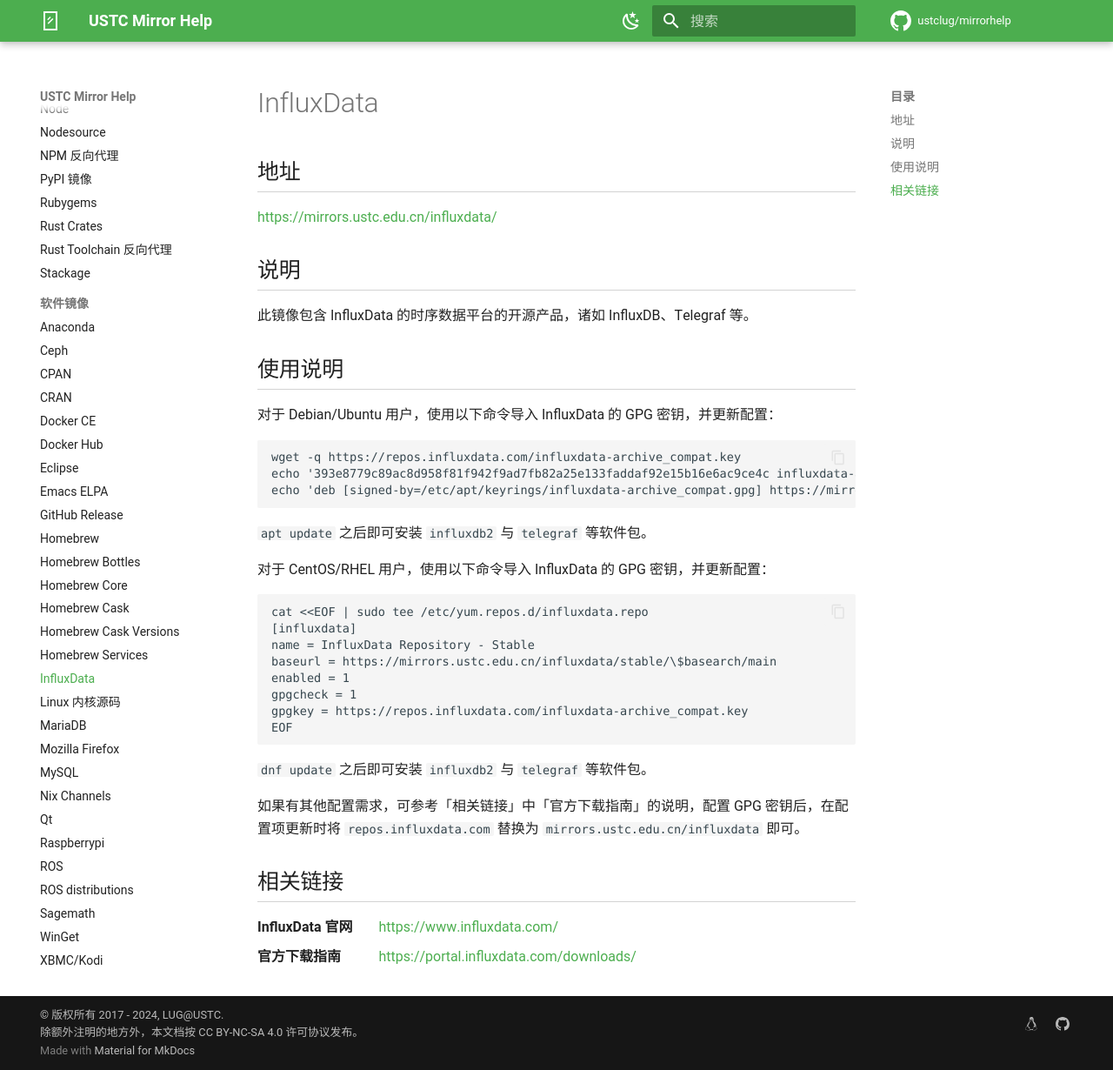
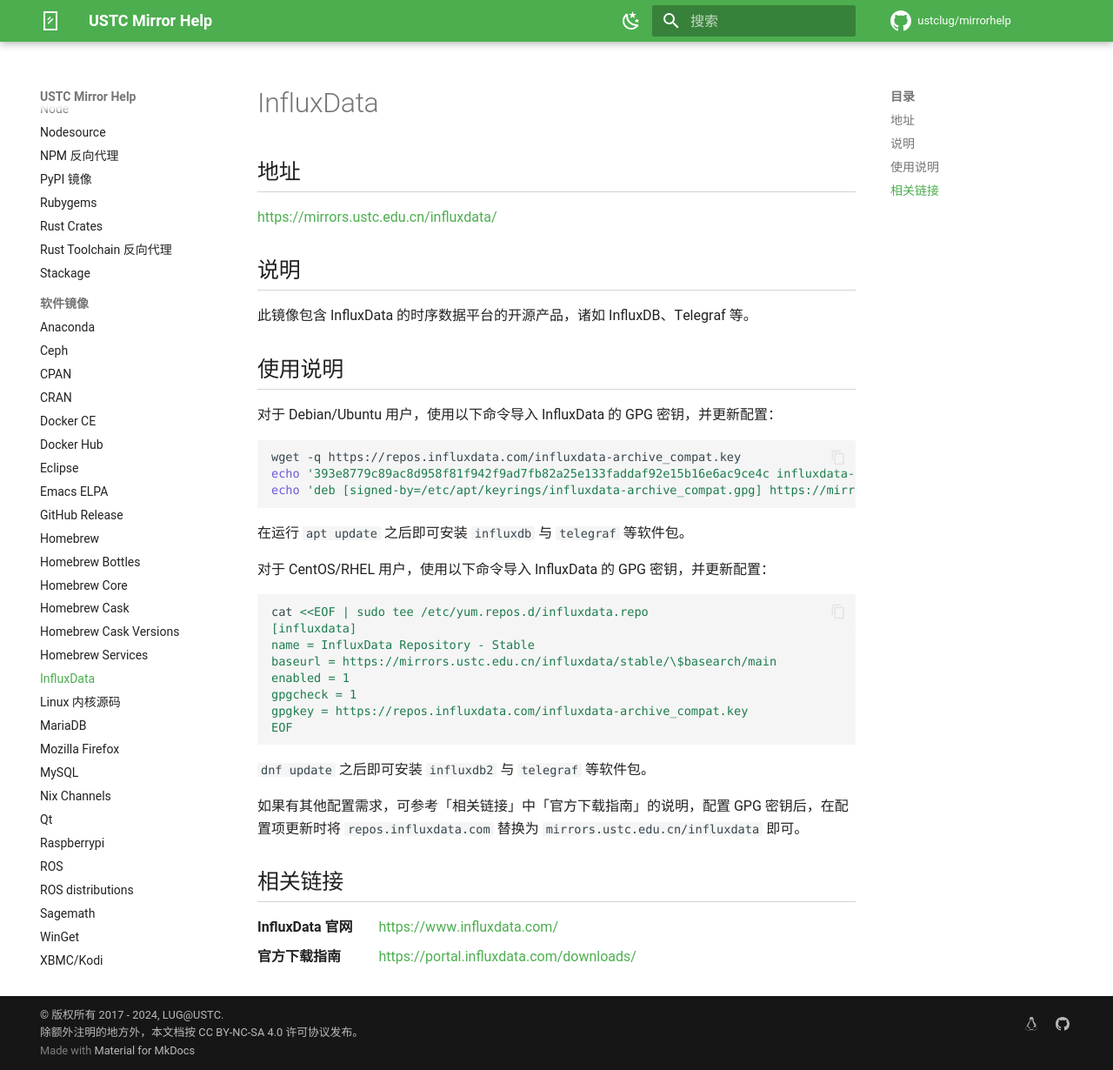
Before and after one commit to ustclug/mirrorhelp, an MkDocs documentation site: the page built from docs/influxdata.md, in a window 1280 px wide and 1230 px high. Shown: the whole window at 87% size. Built offline with MkDocs 1.6.1 and Material for MkDocs 9.7.7, drawn with Linux system fonts in a browser that asks for light colours; comment, search, counter and statistics services are not loaded.

Commit message:
Update influxdata and proxmox

````diff
--- a/docs/influxdata.md
+++ b/docs/influxdata.md
@@ -12,22 +12,26 @@
 
 对于 Debian/Ubuntu 用户，使用以下命令导入 InfluxData 的 GPG 密钥，并更新配置：
 
-    wget -q https://repos.influxdata.com/influxdata-archive_compat.key
-    echo '393e8779c89ac8d958f81f942f9ad7fb82a25e133faddaf92e15b16e6ac9ce4c influxdata-archive_compat.key' | sha256sum -c && cat influxdata-archive_compat.key | gpg --dearmor | sudo tee /etc/apt/keyrings/influxdata-archive_compat.gpg > /dev/null
-    echo 'deb [signed-by=/etc/apt/keyrings/influxdata-archive_compat.gpg] https://mirrors.ustc.edu.cn/influxdata/debian stable main' | sudo tee /etc/apt/sources.list.d/influxdata.list
+```shell
+wget -q https://repos.influxdata.com/influxdata-archive_compat.key
+echo '393e8779c89ac8d958f81f942f9ad7fb82a25e133faddaf92e15b16e6ac9ce4c influxdata-archive_compat.key' | sha256sum -c && cat influxdata-archive_compat.key | gpg --dearmor | sudo tee /etc/apt/keyrings/influxdata-archive_compat.gpg > /dev/null
+echo 'deb [signed-by=/etc/apt/keyrings/influxdata-archive_compat.gpg] https://mirrors.ustc.edu.cn/influxdata/debian stable main' | sudo tee /etc/apt/sources.list.d/influxdata.list
+```
 
-`apt update` 之后即可安装 `influxdb2` 与 `telegraf` 等软件包。
+在运行 `apt update` 之后即可安装 `influxdb` 与 `telegraf` 等软件包。
 
 对于 CentOS/RHEL 用户，使用以下命令导入 InfluxData 的 GPG 密钥，并更新配置：
 
-    cat <<EOF | sudo tee /etc/yum.repos.d/influxdata.repo
-    [influxdata]
-    name = InfluxData Repository - Stable
-    baseurl = https://mirrors.ustc.edu.cn/influxdata/stable/\$basearch/main
-    enabled = 1
-    gpgcheck = 1
-    gpgkey = https://repos.influxdata.com/influxdata-archive_compat.key
-    EOF
+```shell
+cat <<EOF | sudo tee /etc/yum.repos.d/influxdata.repo
+[influxdata]
+name = InfluxData Repository - Stable
+baseurl = https://mirrors.ustc.edu.cn/influxdata/stable/\$basearch/main
+enabled = 1
+gpgcheck = 1
+gpgkey = https://repos.influxdata.com/influxdata-archive_compat.key
+EOF
+```
 
 `dnf update` 之后即可安装 `influxdb2` 与 `telegraf` 等软件包。
 
````
Also changed, not shown: docs/proxmox.md (+13 -11 lines).
